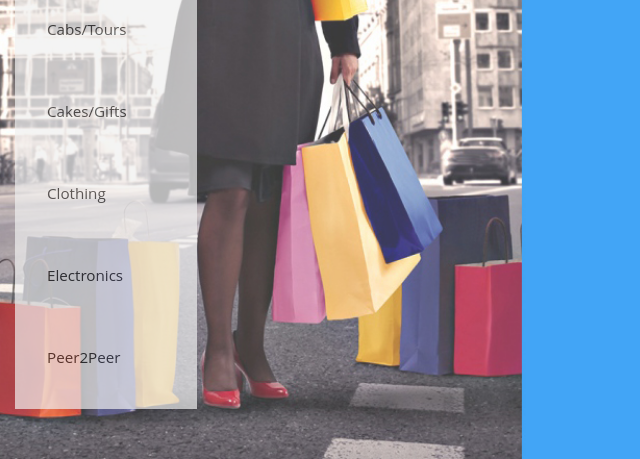
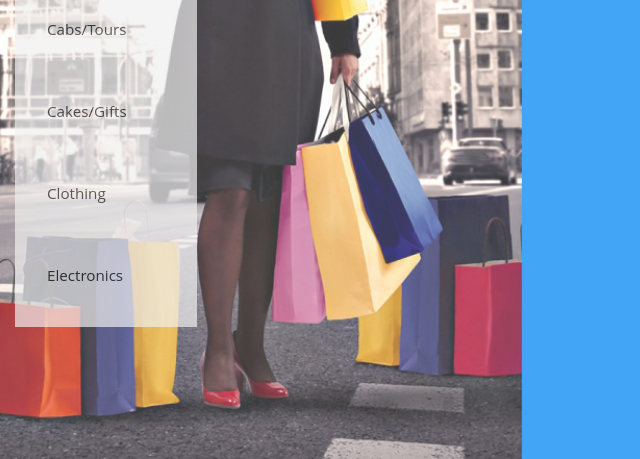
Before and after one commit to ramprasathk93/Offermama-Website, a PHP site: page /offermama/ in a window 1280 px wide. Shown: the part 341-800 px from the top of the page, without its empty margins (0-640 px from the left). Run offline with PHP 8.4, Linux system fonts and the light colour scheme.

Commit message:
first beta version(2) without p2p posts

```diff
--- a/app/offers/index.php
+++ b/app/offers/index.php
@@ -182,7 +182,7 @@
             <dd><a id="cg" onclick=click_cat("cg",0)>Cakes/Gifts</a></dd>
             <dd><a id="clothing" onclick=click_cat("clothing",0)>Clothing</a></dd>
             <dd><a id="electronics" onclick=click_cat("electronics",0)>Electronics</a></dd>
-            <dd><a id="p2p" onclick=click_cat("p2p",0)>Peer2Peer</a></dd>
+            <!--<dd><a id="p2p" onclick=click_cat("p2p",0)>Peer2Peer</a></dd>-->
 
 
         </dl>
```
